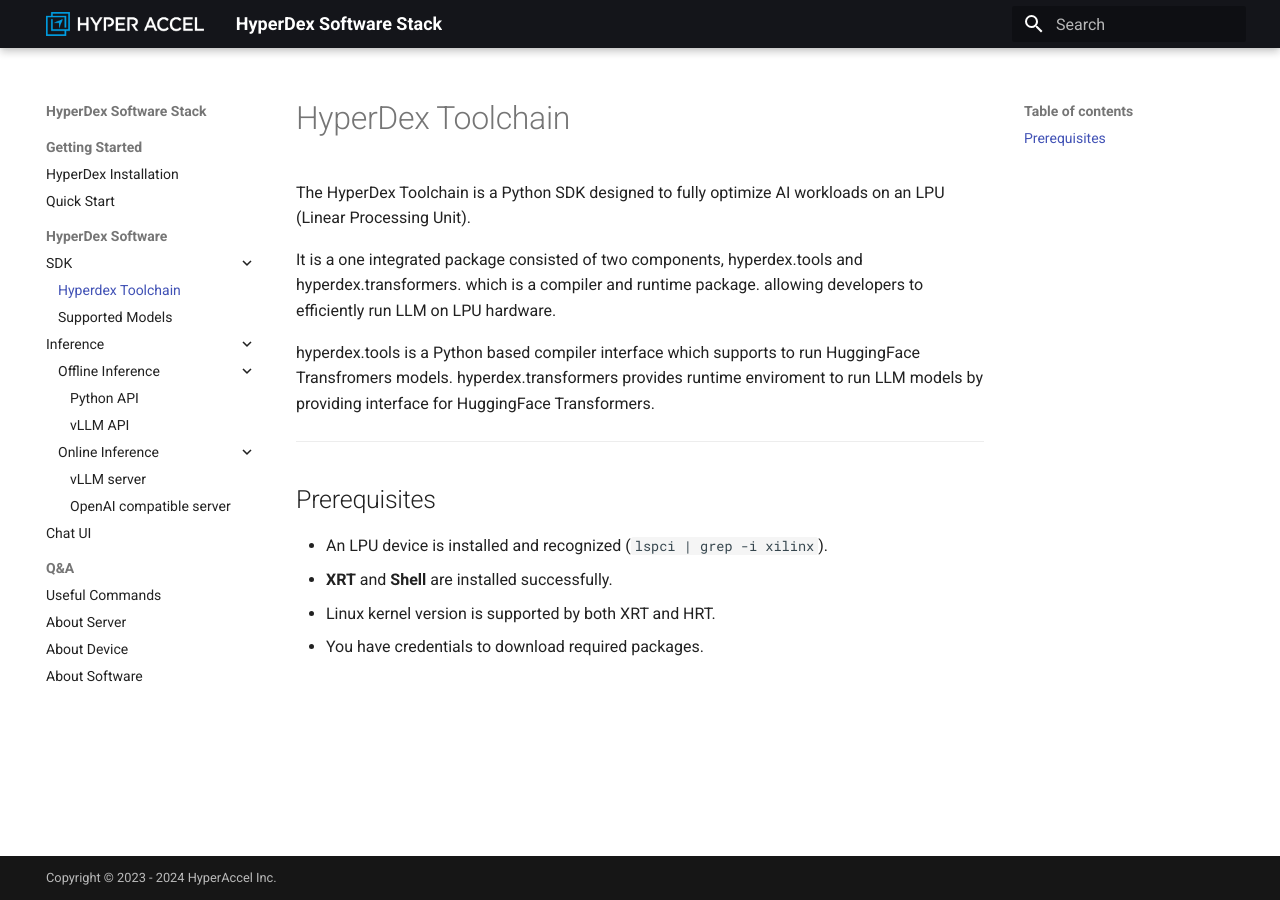
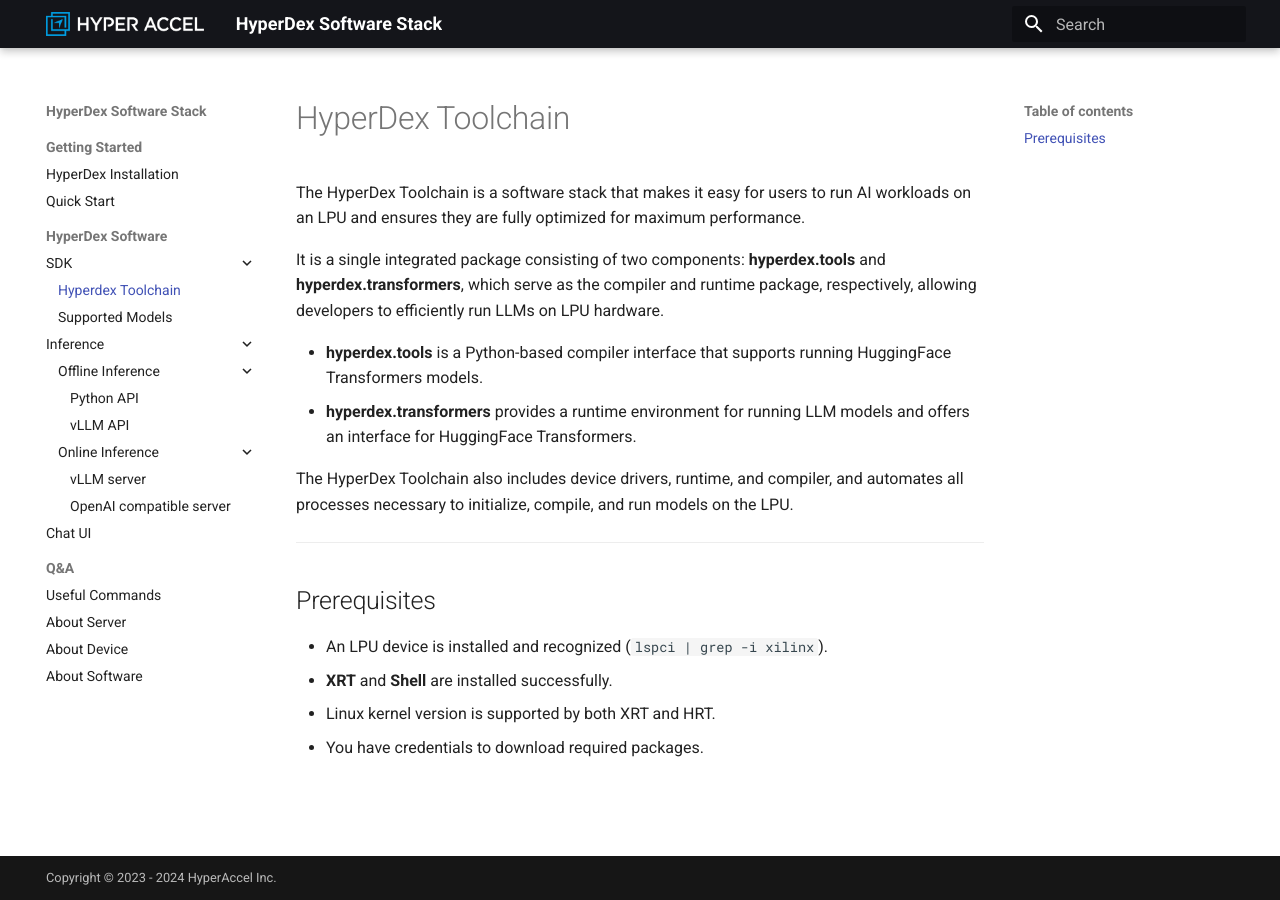
Before and after one commit to Hyper-Accel/docs, an MkDocs documentation site: the page built from docs/hyperdex_toolchain.md, in a window 1280 px wide. Built offline with MkDocs 1.6.1 and Material for MkDocs 9.7.7, drawn with Linux system fonts in a browser that asks for light colours.

Commit message:
"[PROD-14] update Toolchain page"

```diff
--- a/docs/hyperdex_toolchain.md
+++ b/docs/hyperdex_toolchain.md
@@ -1,11 +1,13 @@
 # HyperDex Toolchain
 
-The HyperDex Toolchain is a Python SDK designed to fully optimize AI workloads on an LPU (Linear Processing Unit).
+The HyperDex Toolchain is a software stack that makes it easy for users to run AI workloads on an LPU and ensures they are fully optimized for maximum performance.
 
-It is a one integrated package consisted of two components, hyperdex.tools and hyperdex.transformers. which is a compiler and runtime package. allowing developers to efficiently run LLM on LPU hardware.
+It is a single integrated package consisting of two components: **hyperdex.tools** and **hyperdex.transformers**, which serve as the compiler and runtime package, respectively, allowing developers to efficiently run LLMs on LPU hardware.
 
-hyperdex.tools is a Python based compiler interface which supports to run HuggingFace Transfromers models.
-hyperdex.transformers provides runtime enviroment to run LLM models by providing interface for HuggingFace Transformers.
+- **hyperdex.tools** is a Python-based compiler interface that supports running HuggingFace Transformers models.
+- **hyperdex.transformers** provides a runtime environment for running LLM models and offers an interface for HuggingFace Transformers.
+
+The HyperDex Toolchain also includes device drivers, runtime, and compiler, and automates all processes necessary to initialize, compile, and run models on the LPU.
 
 
 ---
```
